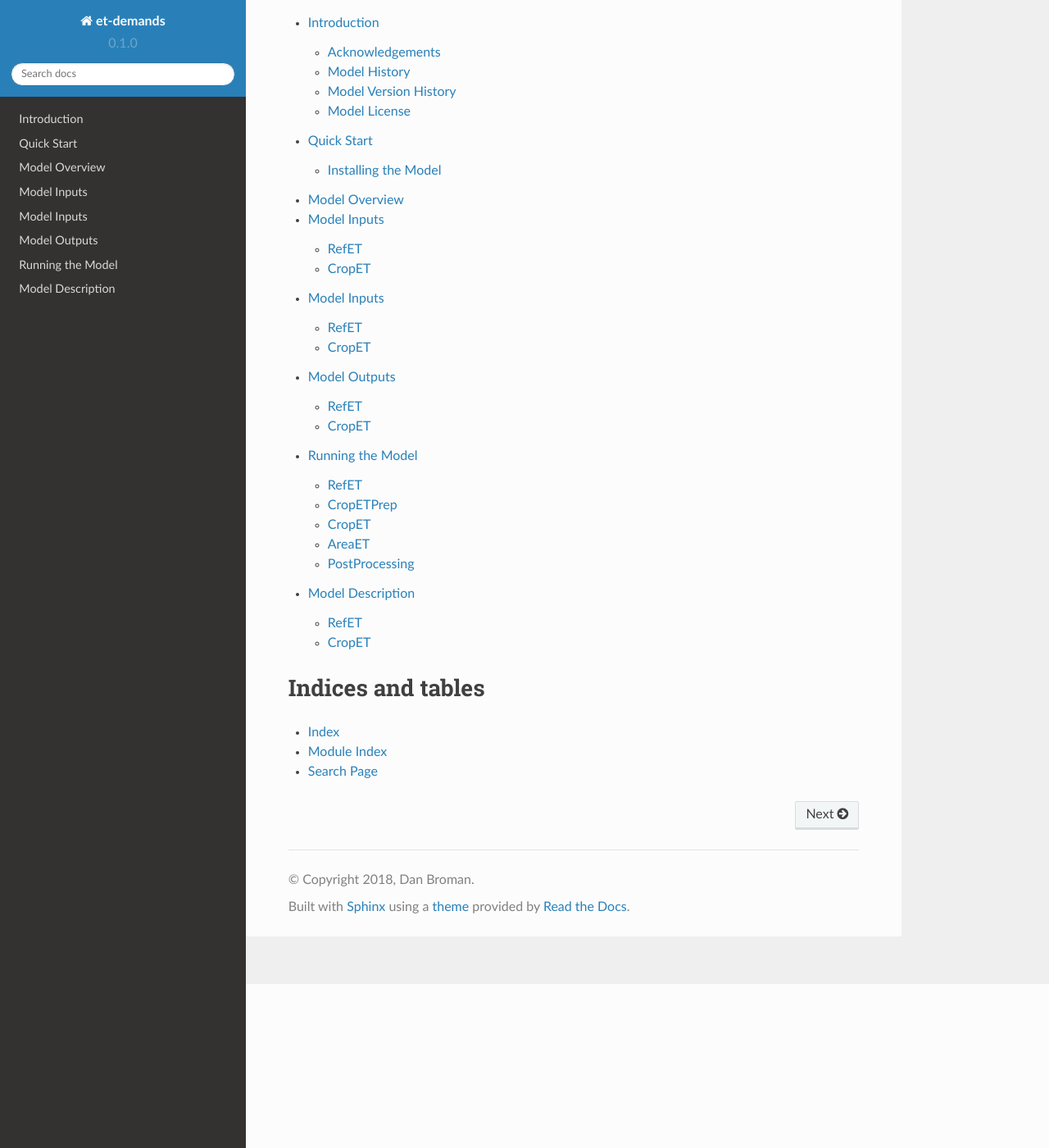
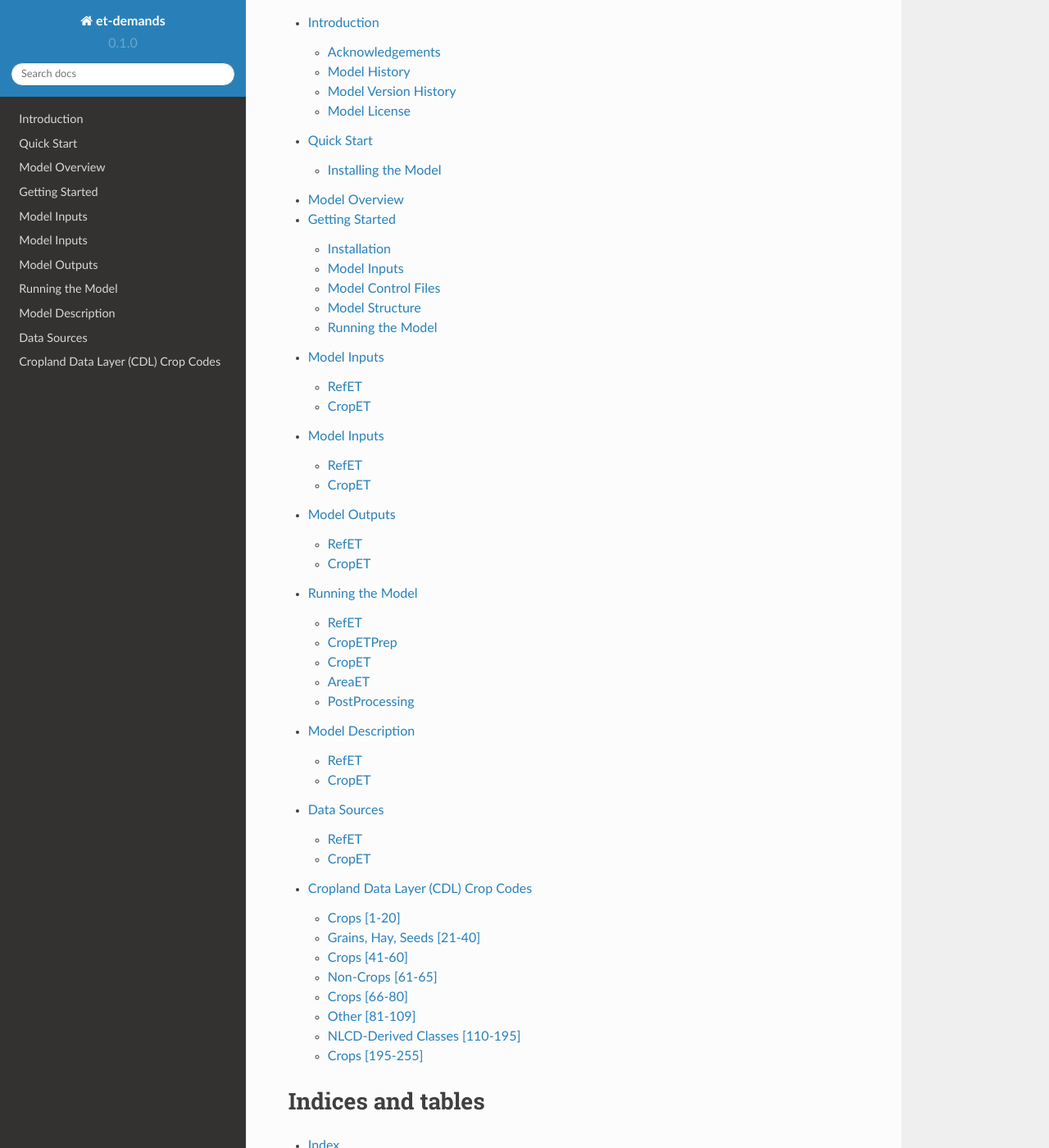
Before and after one commit to DOI-BOR/et-demands, a Sphinx documentation site: the page built from docs/index.rst, in a window 1280 px wide and 1400 px high, scrolled down 200 px. Shown: the whole window at 82% size. Built offline with Sphinx 7.4.7 and the Read the Docs theme 2.0.0, drawn with Linux system fonts in a browser that asks for light colours; formulas are drawn with MathJax 3.

Commit message:
save edits

```diff
--- a/docs/getting_started.rst
+++ b/docs/getting_started.rst
@@ -0,0 +1,29 @@
+Getting Started
+===============
+
+Installation
+------------
+
+Dependencies
+^^^^^^^^^^^^
+
+Python
+~~~~~~
+
+GDAL
+~~~~
+
+Creating a Python Environment
+^^^^^^^^^^^^^^^^^^^^^^^^^^^^^
+
+Model Inputs
+------------
+
+Model Control Files
+-------------------
+
+Model Structure
+---------------
+
+Running the Model
+-----------------
--- a/docs/index.rst
+++ b/docs/index.rst
@@ -16,7 +16,8 @@ Table of Contents:
    model_outputs
    model_run
    model_description
-
+   data_sources
+   cdl_crop_types
 Indices and tables
 ==================
 
```
